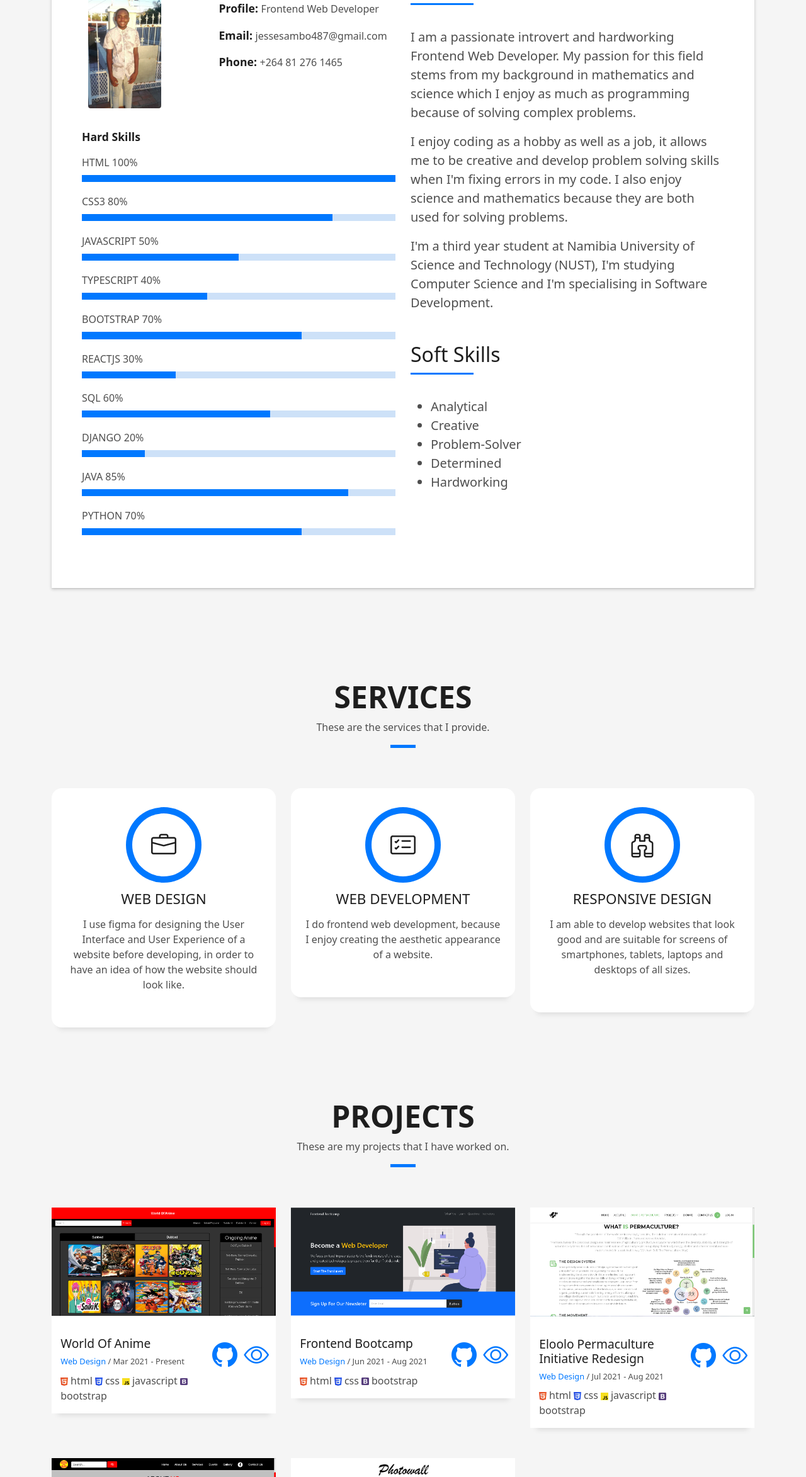
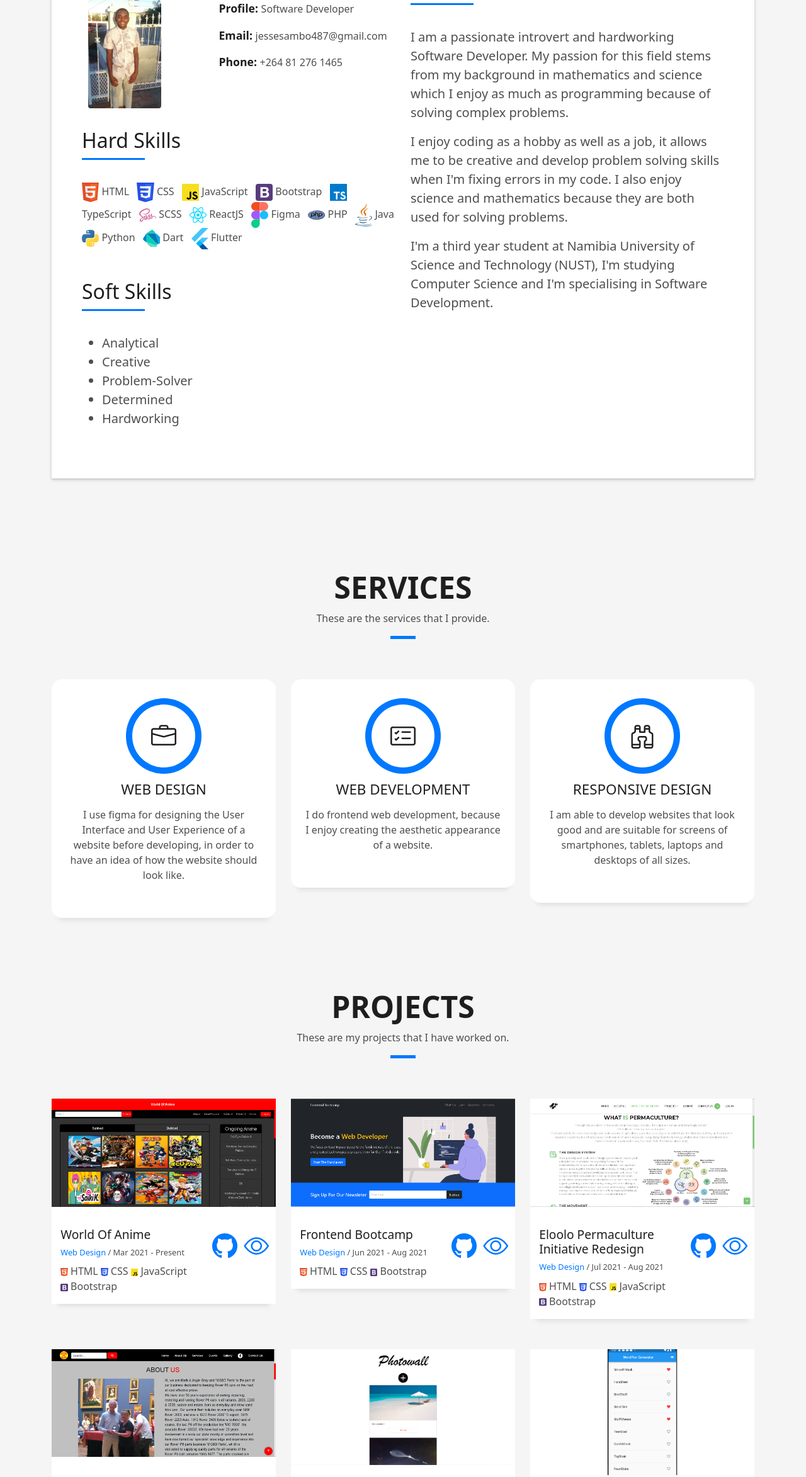
Before and after one commit to JesseSambo19/portfolio-website, a plain HTML site: page index.html in a window 1280 px wide. Shown: the part 970-3316 px from the top of the page at 63% size. Drawn offline with Linux system fonts and the light colour scheme.

Commit message:
hard skills, projects

```diff
--- a/index.html
+++ b/index.html
@@ -86,15 +86,19 @@
                     <div class="col-sm-6 col-md-7">
                       <div class="about-info">
                         <p><span class="title-s">Name: </span> <span>Jesse Ambrosio Sambo</span></p>
-                        <p><span class="title-s">Profile: </span> <span>Frontend Web Developer</span></p>
+                        <p><span class="title-s">Profile: </span> <span>Software Developer</span></p>
                         <p><span class="title-s">Email: </span> <span>jessesambo487@gmail.com</span></p>
                         <p><span class="title-s">Phone: </span> <span>+264 81 276 1465</span></p>
                       </div>
                     </div>
                   </div>
                   <div class="skill-mf">
-                    <p class="title-s">Hard Skills</p>
-                    <span>HTML</span> <span class="pull-right">100%</span>
+                    <div class="title-box-2">
+                      <h5 class="title-left mt">
+                        Hard Skills
+                      </h5>
+                    </div>
+                    <!-- <span>HTML</span> <span class="pull-right">100%</span>
                     <div class="progress">
                       <div class="progress-bar" role="progressbar" style="width: 100%;" aria-valuenow="100"
                         aria-valuemin="0" aria-valuemax="100"></div>
@@ -129,13 +133,13 @@
                     <div class="progress">
                       <div class="progress-bar" role="progressbar" style="width: 60%" aria-valuenow="60"
                         aria-valuemin="0" aria-valuemax="100"></div>
-                    </div>
-                    <span>DJANGO</span> <span class="pull-right">20%</span>
+                    </div> -->
+                    <!-- <span>DJANGO</span> <span class="pull-right">20%</span>
                     <div class="progress">
                       <div class="progress-bar" role="progressbar" style="width: 20%" aria-valuenow="20"
                         aria-valuemin="0" aria-valuemax="100"></div>
-                    </div>
-                    <span>JAVA</span> <span class="pull-right">85%</span>
+                    </div> -->
+                    <!-- <span>JAVA</span> <span class="pull-right">85%</span>
                     <div class="progress">
                       <div class="progress-bar" role="progressbar" style="width: 85%" aria-valuenow="85"
                         aria-valuemin="0" aria-valuemax="100"></div>
@@ -144,7 +148,80 @@
                     <div class="progress">
                       <div class="progress-bar" role="progressbar" style="width: 70%" aria-valuenow="70"
                         aria-valuemin="0" aria-valuemax="100"></div>
+                    </div> -->
+
+                    <span class="me-2">
+                      <img class="skill-icon" src="assets/img/html.svg" alt="">
+                      <label>HTML</label>
+                    </span>
+                    <span class="me-2">
+                      <img class="skill-icon" src="assets/img/css.svg" alt="">
+                      <label>CSS</label>
+                    </span>
+                    <span class="me-2">
+                      <img class="skill-icon" src="assets/img/javascript.svg" alt="">
+                      <label>JavaScript</label>
+                    </span>
+                    <span class="me-2">
+                      <img class="skill-icon" src="assets/img/bootstrap.svg" alt="">
+                      <label>Bootstrap</label>
+                    </span>
+                    <span class="me-2">
+                      <img class="skill-icon" src="assets/img/TypeScript.svg" alt="">
+                      <label>TypeScript</label>
+                    </span>
+                    <span class="me-2">
+                      <img class="skill-icon" src="assets/img/scss.svg" alt="">
+                      <label>SCSS</label>
+                    </span>
+                    <span class="me-2">
+                      <img class="skill-icon" src="assets/img/ReactJS.svg" alt="">
+                      <label>ReactJS</label>
+                    </span>
+                    <span class="me-2">
+                      <img class="skill-icon" src="assets/img/figma.svg" alt="">
+                      <label>Figma</label>
+                    </span>
+                    <span class="me-2">
+                      <img class="skill-icon" src="assets/img/PHP.svg" alt="">
+                      <label>PHP</label>
+                    </span>
+                    <span class="me-2">
+                      <img class="skill-icon" src="assets/img/Java.svg" alt="">
+                      <label>Java</label>
+                    </span>
+                    <span class="me-2">
+                      <img class="skill-icon" src="assets/img/Python.svg" alt="">
+                      <label>Python</label>
+                    </span>
+                    <!-- <span>
+                      <img class="skill-icon" src="assets/img/figma.svg" alt="">
+                      <label>SQL</label>
+                    </span> -->
+                    <span class="me-2">
+                      <img class="skill-icon" src="assets/img/dart.svg" alt="">
+                      <label>Dart</label>
+                    </span>
+                    <span class="me-2">
+                      <img class="skill-icon" src="assets/img/flutter.svg" alt="">
+                      <label>Flutter</label>
+                    </span>
+
+                    <div>
+                      <div class="title-box-2">
+                        <h5 class="title-left mt-5">
+                          Soft Skills
+                        </h5>
+                      </div>
+                      <ul>
+                        <li class="lead">Analytical</li>
+                        <li class="lead">Creative</li>
+                        <li class="lead">Problem-Solver</li>
+                        <li class="lead">Determined</li>
+                        <li class="lead">Hardworking</li>
+                      </ul>
                     </div>
+
                   </div>
                 </div>
                 <div class="col-md-6">
@@ -155,7 +232,7 @@
                       </h5>
                     </div>
                     <p class="lead">
-                      I am a passionate introvert and hardworking Frontend Web Developer. My passion for this field
+                      I am a passionate introvert and hardworking Software Developer. My passion for this field
                       stems from my background in mathematics and science which I enjoy as much as programming because
                       of solving complex problems.
                     </p>
@@ -168,20 +245,6 @@
                       I'm a third year student at Namibia University of Science and Technology (NUST), I'm
                       studying Computer Science and I'm specialising in Software Development.
                     </p>
-                  </div>
-                  <div>
-                    <div class="title-box-2">
-                      <h5 class="title-left mt-5">
-                        Soft Skills
-                      </h5>
-                    </div>
-                    <ul>
-                      <li class="lead">Analytical</li>
-                      <li class="lead">Creative</li>
-                      <li class="lead">Problem-Solver</li>
-                      <li class="lead">Determined</li>
-                      <li class="lead">Hardworking</li>
-                    </ul>
                   </div>
                 </div>
               </div>
@@ -361,21 +424,19 @@
                     </div>
                     <span>
                       <img class="skill-icon" src="assets/img/html.svg" alt="">
-                      <label>html</label>
+                      <label>HTML</label>
                     </span>
                     <span>
                       <img class="skill-icon" src="assets/img/css.svg" alt="">
-                      <label>css</label>
+                      <label>CSS</label>
                     </span>
                     <span>
                       <img class="skill-icon" src="assets/img/javascript.svg" alt="">
-                      <label>javascript</label>
+                      <label>JavaScript</label>
                     </span>
                     <span>
                       <img class="skill-icon" src="assets/img/bootstrap.svg" alt="">
-                      <label>bootstrap</label>
-                    </span>
-
+                      <label>Bootstrap</label>
                     </span>
                   </div>
                   <div class="col-sm-4">
@@ -405,15 +466,15 @@
                     </div>
                     <span>
                       <img class="skill-icon" src="assets/img/html.svg" alt="">
-                      <label>html</label>
+                      <label>HTML</label>
                     </span>
                     <span>
                       <img class="skill-icon" src="assets/img/css.svg" alt="">
-                      <label>css</label>
+                      <label>CSS</label>
                     </span>
                     <span>
                       <img class="skill-icon" src="assets/img/bootstrap.svg" alt="">
-                      <label>bootstrap</label>
+                      <label>Bootstrap</label>
                     </span>
 
                     </span>
@@ -447,20 +508,20 @@
                     </div>
                     <span>
                       <img class="skill-icon" src="assets/img/html.svg" alt="">
-                      <label>html</label>
+                      <label>HTML</label>
                     </span>
                     <span>
                       <img class="skill-icon" src="assets/img/css.svg" alt="">
-                      <label>css</label>
+                      <label>CSS</label>
                     </span>
                     <span>
                       <img class="skill-icon" src="assets/img/javascript.svg" alt="">
-                      <label>javascript</label>
+                      <label>JavaScript</label>
                     </span>
 
                     <span>
                       <img class="skill-icon" src="assets/img/bootstrap.svg" alt="">
-                      <label>bootstrap</label>
+                      <label>Bootstrap</label>
                     </span>
 
                     </span>
@@ -494,19 +555,19 @@
                     </div>
                     <span>
                       <img class="skill-icon" src="assets/img/html.svg" alt="">
-                      <label>html</label>
+                      <label>HTML</label>
                     </span>
                     <span>
                       <img class="skill-icon" src="assets/img/css.svg" alt="">
-                      <label>css</label>
+                      <label>CSS</label>
                     </span>
                     <span>
                       <img class="skill-icon" src="assets/img/javascript.svg" alt="">
-                      <label>javascript</label>
+                      <label>JavaScript</label>
                     </span>
                     <span>
                       <img class="skill-icon" src="assets/img/bootstrap.svg" alt="">
-                      <label>bootstrap</label>
+                      <label>Bootstrap</label>
                     </span>
 
                     </span>
@@ -536,7 +597,7 @@
                   <div class="col-sm-8">
                     <h2 class="w-title">Photowall</h2>
                     <div class="w-more mb-2">
-                      <span class="w-ctegory">Web Design</span> / <span class="w-date">Dec 2021 - Present</span>
+                      <span class="w-ctegory">Web Design</span> / <span class="w-date">Dec 2021 - Jan 2022</span>
                     </div>
                     <span>
                       <img class="skill-icon" src="assets/img/ReactJS.svg" alt="">
@@ -544,7 +605,7 @@
                     </span>
                     <span>
                       <img class="skill-icon" src="assets/img/css.svg" alt="">
-                      <label>css</label>
+                      <label>CSS</label>
                     </span>
 
                     </span>
@@ -560,6 +621,45 @@
               </div>
             </div>
           </div>
+<!-- Apps -->
+          <div class="col-md-4">
+            <div class="work-box">
+              <a href="assets/img/wordpair-generator.png" data-gallery="portfolioGallery" class="portfolio-lightbox">
+                <div class="work-img">
+                  <img src="assets/img/wordpair-generator.png" alt="" class="img-fluid">
+                </div>
+              </a>
+              <div class="work-content">
+                <div class="row">
+                  <div class="col-sm-8">
+                    <h2 class="w-title">Wordpair Generator</h2>
+                    <div class="w-more mb-2">
+                      <span class="w-ctegory">App Design</span> / <span class="w-date">Mar 2022 - April 2022</span>
+                    </div>
+                    <span>
+                      <img class="skill-icon" src="assets/img/dart.svg" alt="">
+                      <label>Dart</label>
+                    </span>
+                    <span>
+                      <img class="skill-icon" src="assets/img/flutter.svg" alt="">
+                      <label>Flutter</label>
+                    </span>
+
+                    </span>
+                  </div>
+                  <div class="col-sm-4">
+                    <div class="w-like">
+                      <a href="https://github.com/JesseSambo19/my-first-flutter-app" target="_blank"> <span
+                          class="bi bi-github"></span></a>
+                      <a href="https://drive.google.com/file/d/1xzIhBwnDSCNWWlcHRCrcnkNuJRe4pkjJ/view?usp=sharing" target="_blank"> <span class="bi bi-download"></span></a>
+                    </div>
+                  </div>
+                </div>
+              </div>
+            </div>
+          </div>
+
+
 
           <!-- <div class="col-md-4">
             <div class="work-box">
@@ -665,7 +765,7 @@
               </a>
               <div class="work-content">
                 <div class="row">
-                  <div class="col-sm-8">
+                  <div class="">
                     <h3 class="text-uppercase">Eloolo Permaculture Initiative</h3>
                     <h2 class="w-title">Volunteer work</h2>
                     <div class="w-more mb-2">
@@ -674,15 +774,15 @@
                     </div>
                     <span>
                       <img class="skill-icon" src="assets/img/html.svg" alt="">
-                      <label>html</label>
+                      <label>HTML</label>
                     </span>
                     <span>
                       <img class="skill-icon" src="assets/img/css.svg" alt="">
-                      <label>css</label>
+                      <label>CSS</label>
                     </span>
                     <span>
                       <img class="skill-icon" src="assets/img/bootstrap.svg" alt="">
-                      <label>bootstrap</label>
+                      <label>Bootstrap</label>
                     </span>
 
                     </span>
@@ -701,11 +801,11 @@
               </a>
               <div class="work-content">
                 <div class="row">
-                  <div class="col-sm-8">
+                  <div class="">
                     <h3 class="text-uppercase">Mindsinaction STEAM</h3>
                     <h2 class="w-title">Internship</h2>
                     <div class="w-more mb-2">
-                      <span class="w-ctegory">Duration</span> : <span class="w-date">Dec 2021 - Present (1 month)</span>
+                      <span class="w-ctegory">Duration</span> : <span class="w-date">Dec 2021 - Present (4 months)</span>
                     </div>
                     <span>
                       <img class="skill-icon" src="assets/img/ReactJS.svg" alt="">
@@ -713,15 +813,15 @@
                     </span>
                     <span>
                       <img class="skill-icon" src="assets/img/scss.svg" alt="">
-                      <label>scss</label>
+                      <label>SCSS</label>
                     </span>
                     <span>
                       <img class="skill-icon" src="assets/img/css.svg" alt="">
-                      <label>css</label>
+                      <label>CSS</label>
                     </span>
                     <span>
                       <img class="skill-icon" src="assets/img/figma.svg" alt="">
-                      <label>figma</label>
+                      <label>Figma</label>
                     </span>
 
                     </span>
@@ -768,7 +868,7 @@
               </a>
               <div class="work-content">
                 <div class="row">
-                  <div class="col-sm-8">
+                  <div class="">
                     <h3 class="text-uppercase">Jobberman Nigeria</h3>
                     <h2 class="w-title">Jobberman Soft-Skills Training Certificate</h2>
                     <div class="w-more">
@@ -789,7 +889,7 @@
               </a>
               <div class="work-content">
                 <div class="row">
-                  <div class="col-sm-8">
+                  <div class="">
                     <h3 class="text-uppercase">ai4impact</h3>
                     <h2 class="w-title">AI4IMPACT X Startup Namibia Chatbot Bootcamp Certificate Of Excellence</h2>
                     <div class="w-more">
```
Also changed, not shown: assets/img/Java.svg (added), assets/img/PHP.svg (added), assets/img/Python.svg (added), assets/img/TypeScript.svg (added), assets/img/Wordpair Generator.png (added), assets/img/dart.svg (added), assets/img/flutter.svg (added), assets/img/wordpair-generator.png (added), 1 other file.
